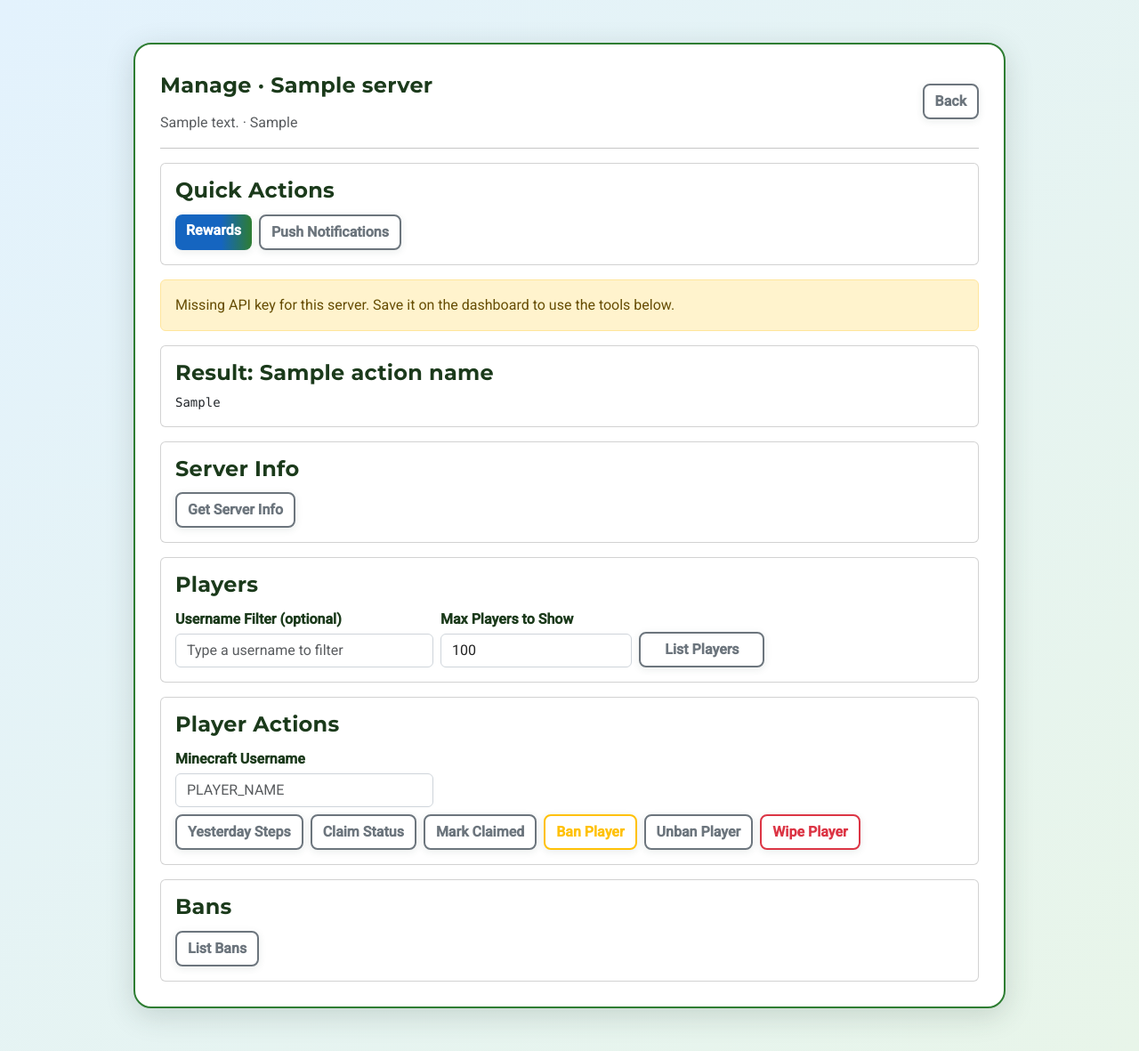
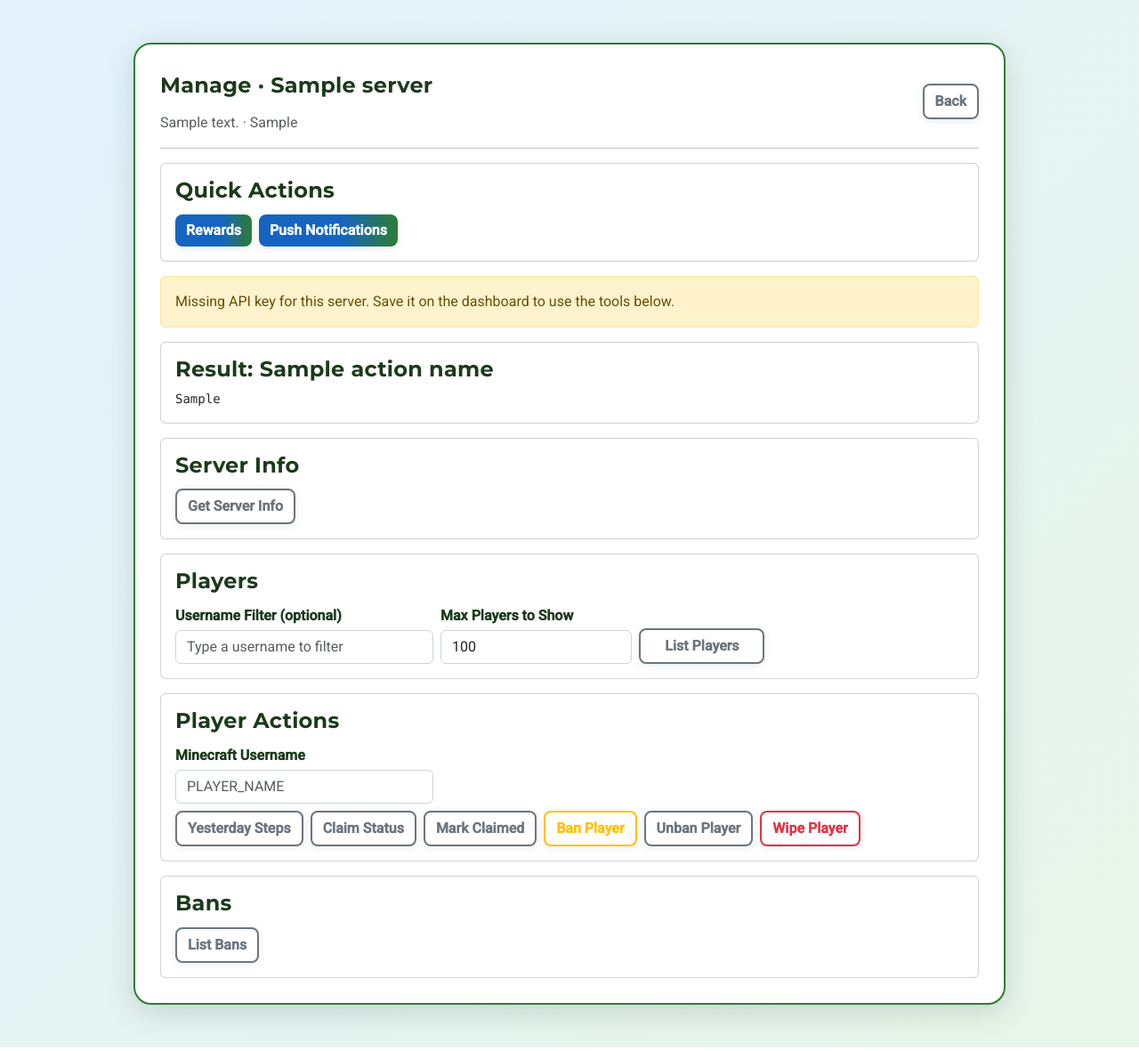
Before and after one commit to JaggerBean/FitCollector, a FastAPI app: template StepCraft_Web/templates/server_manage.html in a window 1280 px wide. Shown: the whole page at 89% size. Run offline with FastAPI, Linux system fonts and the light colour scheme; the template is opened without the code that fills it: most values are stand-ins (such as "Sample title", 1, 10 or a date in 2020).

Commit message:
better push noti look

```diff
--- a/StepCraft_Web/templates/server_manage.html
+++ b/StepCraft_Web/templates/server_manage.html
@@ -226,7 +226,7 @@
             <h5>Quick Actions</h5>
             <div class="d-flex flex-wrap gap-2">
                 <a class="btn btn-primary" href="/rewards?server={{ server.server_name }}">Rewards</a>
-                <a class="btn btn-outline-secondary" href="/push?server={{ server.server_name }}">Push Notifications</a>
+                    <a class="btn btn-primary" href="/push?server={{ server.server_name }}">Push Notifications</a>
             </div>
         </div>
 
```
